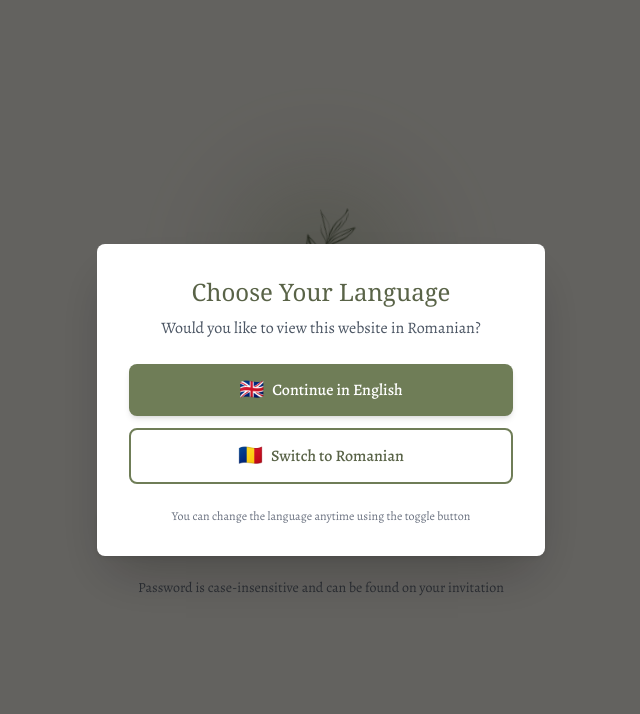
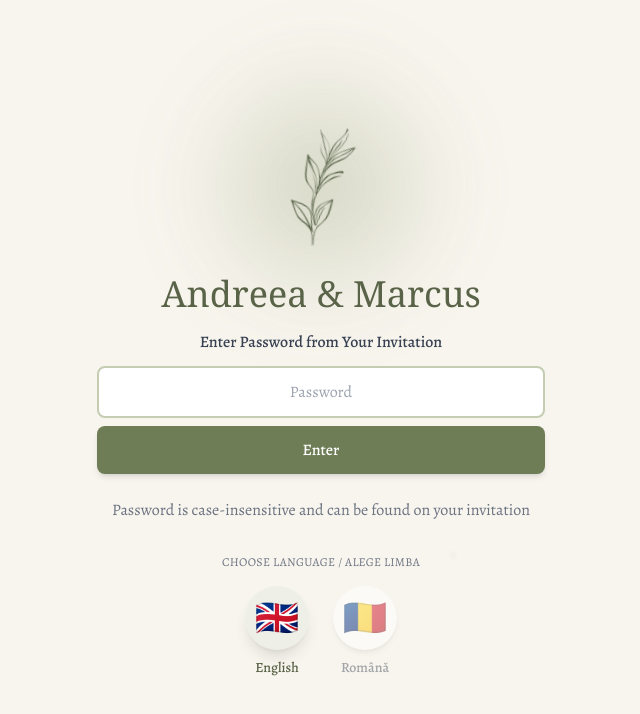
Before and after one commit to andreeaionescu26/wedding-website-a-m, a React (Vite) app: page / in a window 1280 px wide. Shown: the top 714 px of the page, without its empty margins (319-959 px from the left). Built offline with nearby package versions, Linux system fonts and the light colour scheme; the HTML template or start-up script is replaced by a standard one.

Commit message:
Changed language switch

```diff
--- a/src/components/LanguageModal.jsx
+++ /dev/null
@@ -1,73 +0,0 @@
-import React from 'react';
-import { useLanguage } from '../i18n/LanguageContext';
-
-const LanguageModal = () => {
-  const { showLanguageModal, dismissLanguageModal, t } = useLanguage();
-
-  if (!showLanguageModal) return null;
-
-  return (
-    <div className="fixed inset-0 bg-black bg-opacity-60 z-50 flex items-center justify-center px-4 animate-fadeIn">
-      <style>{`
-        @keyframes fadeIn {
-          from { opacity: 0; }
-          to { opacity: 1; }
-        }
-
-        @keyframes slideUp {
-          from {
-            opacity: 0;
-            transform: translateY(20px);
-          }
-          to {
-            opacity: 1;
-            transform: translateY(0);
-          }
-        }
-
-        .animate-fadeIn {
-          animation: fadeIn 0.3s ease-out;
-        }
-
-        .animate-slideUp {
-          animation: slideUp 0.4s ease-out;
-        }
-      `}</style>
-
-      <div className="bg-white rounded-lg shadow-2xl max-w-md w-full p-8 animate-slideUp">
-        <div className="text-center mb-6">
-          <h2 className="text-2xl font-serif text-sage-700 mb-2" style={{ fontFamily: 'Georgia, serif' }}>
-            {t.password.languageModal.title}
-          </h2>
-          <p className="text-gray-600">
-            {t.password.languageModal.subtitle}
-          </p>
-        </div>
-
-        <div className="space-y-3">
-          <button
-            onClick={() => dismissLanguageModal('en')}
-            className="w-full bg-sage-600 text-white py-3 rounded-lg hover:bg-sage-700 transition-colors font-medium shadow-md flex items-center justify-center gap-2"
-          >
-            <span className="text-xl">🇬🇧</span>
-            {t.password.languageModal.english}
-          </button>
-
-          <button
-            onClick={() => dismissLanguageModal('ro')}
-            className="w-full bg-white text-sage-700 py-3 rounded-lg hover:bg-sage-50 transition-colors font-medium border-2 border-sage-600 flex items-center justify-center gap-2"
-          >
-            <span className="text-xl">🇷🇴</span>
-            {t.password.languageModal.romanian}
-          </button>
-        </div>
-
-        <p className="text-xs text-gray-500 text-center mt-6">
-          You can change the language anytime using the toggle button
-        </p>
-      </div>
-    </div>
-  );
-};
-
-export default LanguageModal;
--- a/src/components/PasswordProtection.jsx
+++ b/src/components/PasswordProtection.jsx
@@ -2,14 +2,13 @@ import React, { useState, useEffect } from 'react';
 import { sha256 } from 'js-sha256';
 import { useLanguage } from '../i18n/LanguageContext';
 import LeafAnimation from './LeafAnimation';
-import LanguageModal from './LanguageModal';
 
 const PasswordProtection = ({ children }) => {
   const [isUnlocked, setIsUnlocked] = useState(false);
   const [password, setPassword] = useState('');
   const [error, setError] = useState('');
   const [isVisible, setIsVisible] = useState(false);
-  const { t } = useLanguage();
+  const { t, language, changeLanguage } = useLanguage();
 
   useEffect(() => {
     const unlocked = sessionStorage.getItem('wedding_auth');
@@ -37,8 +36,6 @@ const PasswordProtection = ({ children }) => {
 
   if (!isUnlocked) {
     return (
-      <>
-        <LanguageModal />
       <div className="min-h-screen bg-cream-200 flex items-center justify-center px-4 py-8 overflow-hidden">
         <style>{`
           /* Leaf simple fade-in (keep it simple) */
@@ -51,15 +48,15 @@ const PasswordProtection = ({ children }) => {
             }
           }
 
-            /* Names - Elegant slide + fade from top with slight bounce */
+          /* Names - Elegant slide + fade from top with subtle bounce */
           @keyframes slideInFromTopBounce {
             0% {
               opacity: 0;
-                transform: translateY(-60px) scale(0.9);
+              transform: translateY(-40px) scale(0.95);
             }
             60% {
               opacity: 1;
-                transform: translateY(10px) scale(1.02);
+              transform: translateY(3px) scale(1.01);
             }
             100% {
               opacity: 1;
@@ -71,7 +68,7 @@ const PasswordProtection = ({ children }) => {
           @keyframes slideInFromLeft {
             from {
               opacity: 0;
-                transform: translateX(-40px);
+              transform: translateX(-30px);
             }
             to {
               opacity: 1;
@@ -79,17 +76,17 @@ const PasswordProtection = ({ children }) => {
             }
           }
 
-            /* Input - Scale up with glow effect */
+          /* Input - Scale up with subtle glow effect */
           @keyframes scaleInGlow {
             0% {
               opacity: 0;
-                transform: scale(0.85);
+              transform: scale(0.95);
               box-shadow: 0 0 0 0 rgba(103, 132, 103, 0);
             }
             50% {
               opacity: 1;
-                transform: scale(1.05);
-                box-shadow: 0 0 30px 10px rgba(103, 132, 103, 0.3);
+              transform: scale(1.01);
+              box-shadow: 0 0 15px 5px rgba(103, 132, 103, 0.2);
             }
             100% {
               opacity: 1;
@@ -98,15 +95,15 @@ const PasswordProtection = ({ children }) => {
             }
           }
 
-            /* Button - Slide up with bounce and glow */
+          /* Button - Slide up with subtle bounce and glow */
           @keyframes slideUpBounceGlow {
             0% {
               opacity: 0;
-                transform: translateY(60px) scale(0.9);
+              transform: translateY(40px) scale(0.95);
             }
             50% {
               opacity: 1;
-                transform: translateY(-10px) scale(1.05);
+              transform: translateY(-3px) scale(1.01);
             }
             100% {
               opacity: 1;
@@ -118,11 +115,27 @@ const PasswordProtection = ({ children }) => {
           @keyframes fadeInFromBottom {
             from {
               opacity: 0;
-                transform: translateY(20px);
+              transform: translateY(15px);
             }
             to {
               opacity: 1;
               transform: translateY(0);
+            }
+          }
+
+          /* Language selector - Scale in subtly */
+          @keyframes scaleInLanguage {
+            0% {
+              opacity: 0;
+              transform: scale(0.92);
+            }
+            60% {
+              opacity: 1;
+              transform: scale(1.01);
+            }
+            100% {
+              opacity: 1;
+              transform: scale(1);
             }
           }
 
@@ -188,6 +201,14 @@ const PasswordProtection = ({ children }) => {
             animation: fadeInFromBottom 0.8s ease-out 2s forwards;
           }
 
+          .fade-language {
+            opacity: 0;
+          }
+
+          .fade-language.visible {
+            animation: scaleInLanguage 0.8s ease-out 2.4s forwards;
+          }
+
           /* Floating particles */
           .particle {
             position: absolute;
@@ -234,21 +255,35 @@ const PasswordProtection = ({ children }) => {
             animation-duration: 6.5s;
           }
 
-            /* Smooth focus animations */
+          /* Smooth focus animations - more subtle */
           input:focus {
-              transform: scale(1.02);
-              box-shadow: 0 0 20px rgba(103, 132, 103, 0.3);
+            transform: scale(1.01);
+            box-shadow: 0 0 15px rgba(103, 132, 103, 0.25);
             transition: all 0.3s ease;
           }
 
           button:hover {
-              transform: scale(1.03);
-              box-shadow: 0 8px 24px rgba(103, 132, 103, 0.4);
+            transform: scale(1.02);
+
             transition: all 0.3s ease;
           }
 
           button:active {
             transform: scale(0.98);
+          }
+
+          /* Language button hover effects - more subtle */
+          .language-button {
+            transition: all 0.3s ease;
+          }
+
+          .language-button:hover {
+            transform: scale(1.05);
+
+          }
+
+          .language-button:active {
+            transform: scale(0.95);
           }
 
           /* Error shake animation */
@@ -315,12 +350,71 @@ const PasswordProtection = ({ children }) => {
           </button>
 
           {/* Footer - Gentle fade from bottom */}
-            <p className={`text-sm text-gray-500 fade-footer ${isVisible ? 'visible' : ''}`}>
+          <p className={`text-md text-gray-500 mb-8 fade-footer ${isVisible ? 'visible' : ''}`}>
             {t.password.footer}
           </p>
+
+          {/* Language Selection */}
+          <div className={`fade-language ${isVisible ? 'visible' : ''}`}>
+            <p className="text-xs text-gray-500 mb-4 uppercase tracking-wide">
+              Choose Language / Alege Limba
+            </p>
+            <div className="flex justify-center gap-6">
+              {/* English Button */}
+              <button
+                onClick={() => changeLanguage('en')}
+                className={`language-button flex flex-col items-center gap-2 ${
+                  language === 'en'
+                    ? 'opacity-100'
+                    : 'opacity-50 hover:opacity-75'
+                }`}
+                aria-label="Switch to English"
+              >
+                <div className={`w-16 h-16 rounded-full flex items-center justify-center text-4xl transition-all ${
+                  language === 'en'
+                    ? 'bg-sage-100 ring-3 ring-sage-600 shadow-lg'
+                    : 'bg-white shadow-md'
+                }`}>
+                  🇬🇧
+                </div>
+                <span className={`text-sm font-medium transition-colors ${
+                  language === 'en'
+                    ? 'text-sage-700'
+                    : 'text-gray-600'
+                }`}>
+                  English
+                </span>
+              </button>
+
+              {/* Romanian Button */}
+              <button
+                onClick={() => changeLanguage('ro')}
+                className={`language-button flex flex-col items-center gap-2 ${
+                  language === 'ro'
+                    ? 'opacity-100'
+                    : 'opacity-50 hover:opacity-75'
+                }`}
+                aria-label="Comută la Română"
+              >
+                <div className={`w-16 h-16 rounded-full flex items-center justify-center text-4xl transition-all ${
+                  language === 'ro'
+                    ? 'bg-sage-100 ring-3 ring-sage-600 shadow-lg'
+                    : 'bg-white shadow-md'
+                }`}>
+                  🇷🇴
+                </div>
+                <span className={`text-sm font-medium transition-colors ${
+                  language === 'ro'
+                    ? 'text-sage-700'
+                    : 'text-gray-600'
+                }`}>
+                  Română
+                </span>
+              </button>
             </div>
           </div>
-      </>
+        </div>
+      </div>
     );
   }
 
```
Lines whose indentation alone changed are shown as unchanged.
